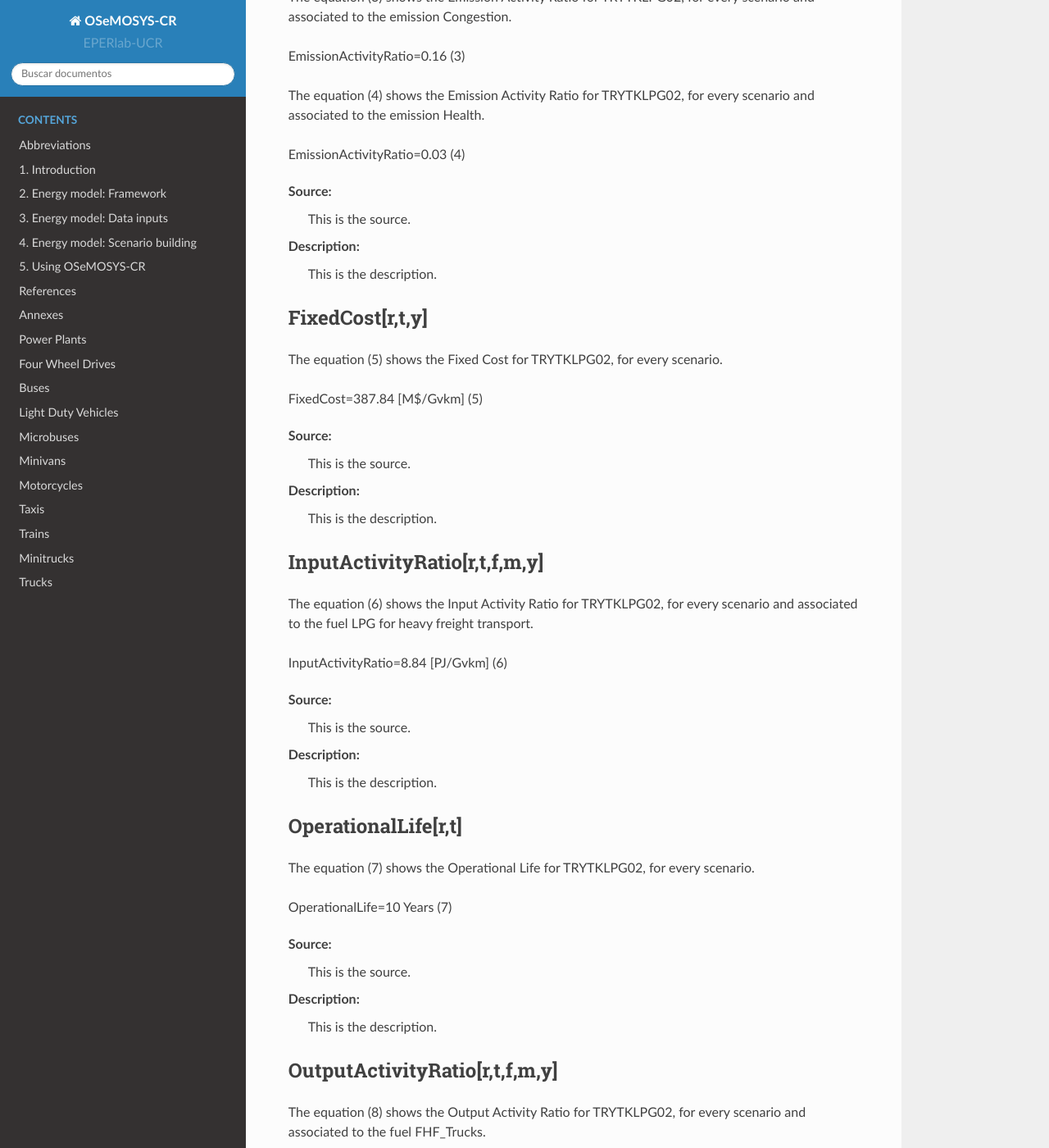
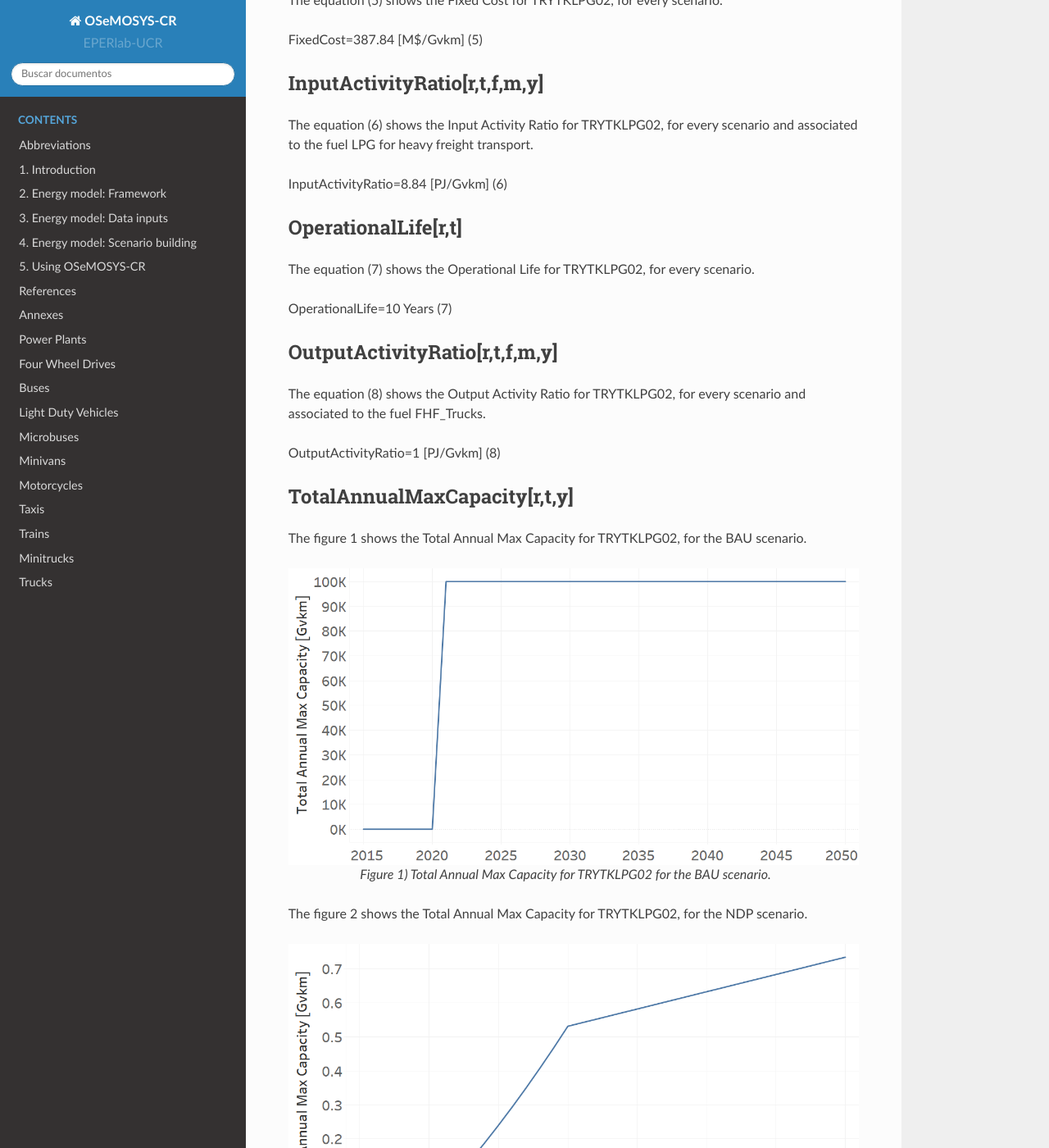
Before and after one commit to EPERLab/OSeMOSYS-CR, a Sphinx documentation site: the page built from docs/fichas/89_TRYTKLPG02.rst, in a window 1280 px wide and 1400 px high, scrolled down 1901 px. Shown: the whole window at 82% size. Built offline with Sphinx 7.4.7 and the Read the Docs theme 2.0.0, drawn with Linux system fonts in a browser that asks for light colours; formulas are drawn with MathJax 3; some of the changed text lies outside the part shown.

Commit message:
Update 89_TRYTKLPG02.rst

```diff
--- a/docs/fichas/89_TRYTKLPG02.rst
+++ b/docs/fichas/89_TRYTKLPG02.rst
@@ -51,11 +51,6 @@ The equation (1) shows the Capital Cost for TRYTKLPG02, for every scenario.
 
 CapitalCost=3116 [M$/Gvkm]   (1)
 
-Source:
-   This is the source.
-
-Description:
-   This is the description.
 
 DistanceDriven[r,t,y]
 +++++++++
@@ -63,11 +58,6 @@ The equation (2) shows the Distance Driven for TRYTKLPG02, for every scenario.
 
 DistanceDriven=44321 [km/year]   (2)
 
-Source:
-   This is the source.
-
-Description:
-   This is the description.
 
 EmissionActivityRatio[r,t,e,m,y]
 +++++++++
@@ -79,23 +69,11 @@ The equation (4) shows the Emission Activity Ratio for TRYTKLPG02, for every sce
 
 EmissionActivityRatio=0.03    (4)
 
-Source:
-   This is the source.
-
-Description:
-   This is the description.
-
 FixedCost[r,t,y]
 +++++++++
 The equation (5) shows the Fixed Cost for TRYTKLPG02, for every scenario.
 
 FixedCost=387.84 [M$/Gvkm]   (5)
-
-Source:
-   This is the source.
-
-Description:
-   This is the description.
 
 InputActivityRatio[r,t,f,m,y]
 +++++++++
@@ -103,35 +81,17 @@ The equation (6) shows the Input Activity Ratio for TRYTKLPG02, for every scenar
 
 InputActivityRatio=8.84 [PJ/Gvkm]   (6)
 
-Source:
-   This is the source.
-
-Description:
-   This is the description.
-
 OperationalLife[r,t]
 +++++++++
 The equation (7) shows the Operational Life for TRYTKLPG02, for every scenario.
 
 OperationalLife=10 Years   (7)
 
-Source:
-   This is the source.
-
-Description:
-   This is the description.
-
 OutputActivityRatio[r,t,f,m,y]
 +++++++++
 The equation (8) shows the Output Activity Ratio for TRYTKLPG02, for every scenario and associated to the fuel FHF_Trucks.
 
 OutputActivityRatio=1 [PJ/Gvkm]   (8)
-
-Source:
-   This is the source.
-
-Description:
-   This is the description.
 
 TotalAnnualMaxCapacity[r,t,y]
 +++++++++
@@ -149,13 +109,8 @@ The figure 2 shows the Total Annual Max Capacity for TRYTKLPG02, for the NDP sce
    :align:   center
    :width:   700 px
 
-   *Figure 2) Total Annual Max Capacity for TRYTKLPG02 for the NDP scenario.*
+   *Figure 2) Total Annual Max Capacity for TRYTKLPG02 for the NDP scenario.
 
-Source:
-   This is the source.
-
-Description:
-   This is the description.
 
 TotalTechnologyAnnualActivityLowerLimit[r,t,y]
 +++++++++
@@ -168,32 +123,14 @@ The figure 3 shows the Total Technology Annual Activity Lower Limit for TRYTKLPG
 
    *Figure 3) Total Technology Annual Activity Lower Limit for TRYTKLPG02 for the NDP scenario.*
 
-Source:
-   This is the source.
-
-Description:
-   This is the description.
-
 UnitCapitalCost[r,t,y]
 +++++++++
 The equation (9) shows the Unit Capital Cost for TRYTKLPG02, for every scenario.
 
 UnitCapitalCost=138104.236 [$]   (9)
 
-Source:
-   This is the source.
-
-Description:
-   This is the description.
-
 UnitFixedCost[r,t,y]
 +++++++++
 The equation (10) shows the Unit Fixed Cost for TRYTKLPG02, for every scenario.
 
 UnitFixedCost=17189.4566 [$]   (10)
-
-Source:
-   This is the source.
-
-Description:
-   This is the description.
```
